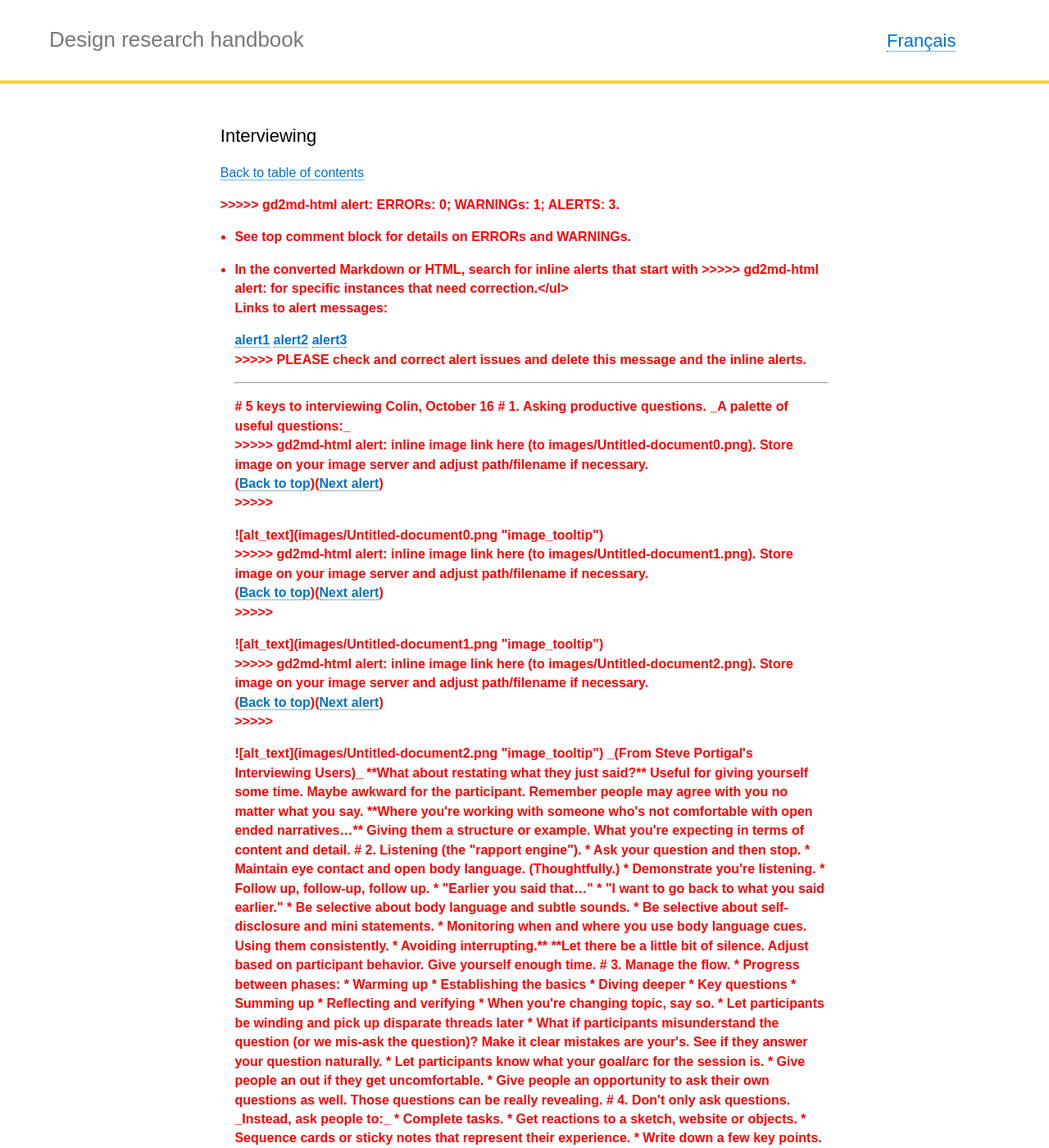
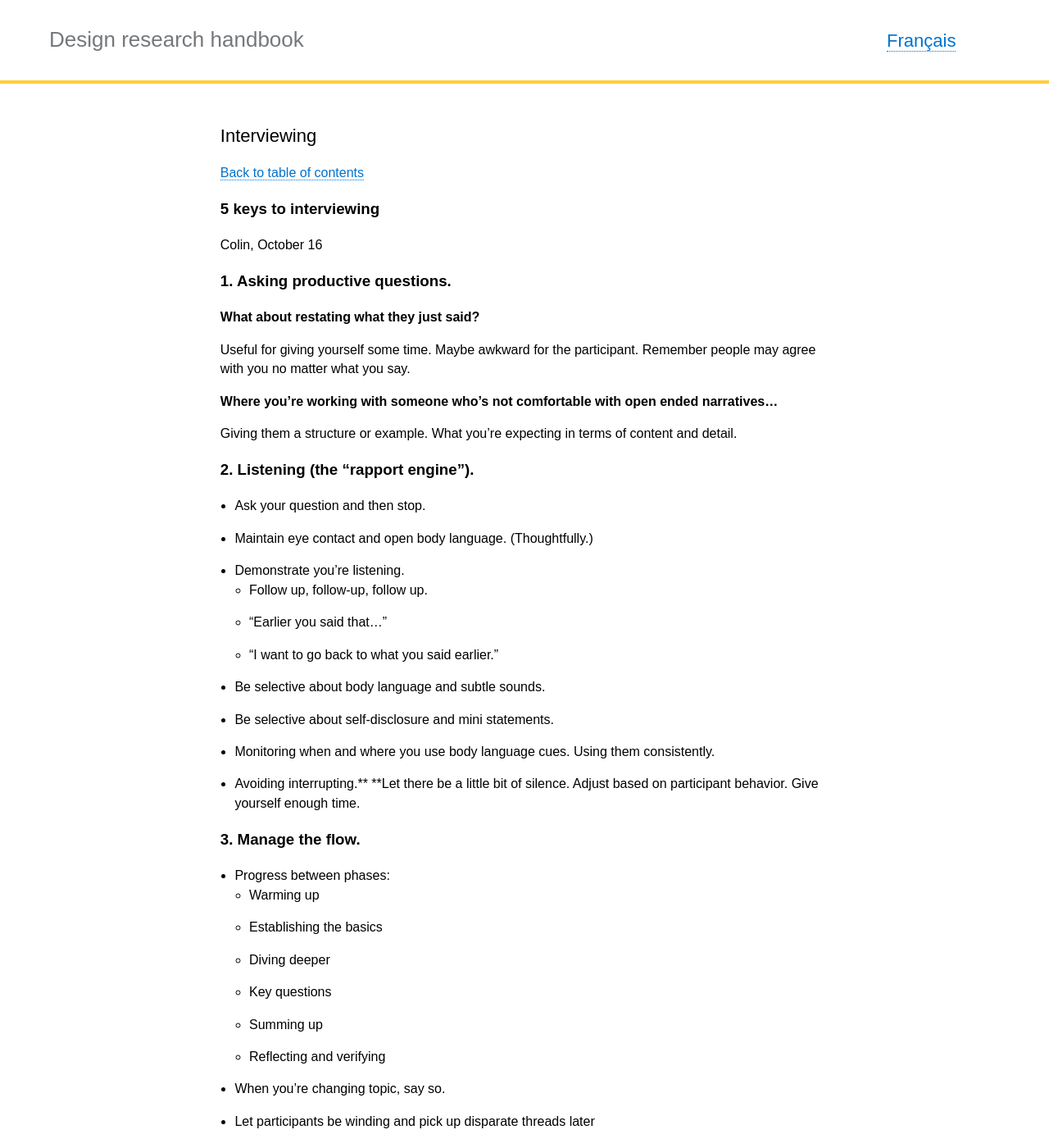
Before and after one commit to cds-snc/design-research-handbook, a Jekyll site: the page built from _pages/en/methods/interviewing.md, in a window 1280 px wide and 1400 px high. Shown: the whole window at 82% size. Built offline with Jekyll 4.4.1, drawn with Linux system fonts in a browser that asks for light colours; some of the changed text lies outside the part shown.

Commit message:
Removing crap and fixing headings

```diff
--- a/_pages/en/methods/interviewing.md
+++ b/_pages/en/methods/interviewing.md
@@ -8,52 +8,12 @@ trans_url: "/fr-needed/"
 ---
 
 
-
-<p style="color: red; font-weight: bold">>>>>>  gd2md-html alert:  ERRORs: 0; WARNINGs: 1; ALERTS: 3.</p>
-<ul style="color: red; font-weight: bold"><li>See top comment block for details on ERRORs and WARNINGs. <li>In the converted Markdown or HTML, search for inline alerts that start with >>>>>  gd2md-html alert:  for specific instances that need correction.</ul>
-
-<p style="color: red; font-weight: bold">Links to alert messages:</p><a href="#gdcalert1">alert1</a>
-<a href="#gdcalert2">alert2</a>
-<a href="#gdcalert3">alert3</a>
-
-<p style="color: red; font-weight: bold">>>>>> PLEASE check and correct alert issues and delete this message and the inline alerts.<hr></p>
-
-
-
-# 5 keys to interviewing
+### 5 keys to interviewing
 
 Colin, October 16
 
 
-# 1. Asking productive questions.
-
-_A palette of useful questions:_
-
-
-
-<p id="gdcalert1" ><span style="color: red; font-weight: bold">>>>>>  gd2md-html alert: inline image link here (to images/Untitled-document0.png). Store image on your image server and adjust path/filename if necessary. </span><br>(<a href="#">Back to top</a>)(<a href="#gdcalert2">Next alert</a>)<br><span style="color: red; font-weight: bold">>>>>> </span></p>
-
-
-![alt_text](images/Untitled-document0.png "image_tooltip")
-
-
-
-
-<p id="gdcalert2" ><span style="color: red; font-weight: bold">>>>>>  gd2md-html alert: inline image link here (to images/Untitled-document1.png). Store image on your image server and adjust path/filename if necessary. </span><br>(<a href="#">Back to top</a>)(<a href="#gdcalert3">Next alert</a>)<br><span style="color: red; font-weight: bold">>>>>> </span></p>
-
-
-![alt_text](images/Untitled-document1.png "image_tooltip")
-
-
-
-
-<p id="gdcalert3" ><span style="color: red; font-weight: bold">>>>>>  gd2md-html alert: inline image link here (to images/Untitled-document2.png). Store image on your image server and adjust path/filename if necessary. </span><br>(<a href="#">Back to top</a>)(<a href="#gdcalert4">Next alert</a>)<br><span style="color: red; font-weight: bold">>>>>> </span></p>
-
-
-![alt_text](images/Untitled-document2.png "image_tooltip")
-
-
-_(From Steve Portigal's Interviewing Users)_
+### 1. Asking productive questions.
 
 **What about restating what they just said?**
 
@@ -64,7 +24,7 @@ Useful for giving yourself some time. Maybe awkward for the participant. Remembe
 Giving them a structure or example. What you're expecting in terms of content and detail.
 
 
-# 2. Listening (the "rapport engine").
+### 2. Listening (the "rapport engine").
 
 
 
@@ -80,7 +40,7 @@ Giving them a structure or example. What you're expecting in terms of content an
 *   Avoiding interrupting.** **Let there be a little bit of silence. Adjust based on participant behavior. Give yourself enough time.
 
 
-# 3. Manage the flow.
+### 3. Manage the flow.
 
 
 
@@ -99,7 +59,7 @@ Giving them a structure or example. What you're expecting in terms of content an
 *   Give people an opportunity to ask their own questions as well. Those questions can be really revealing.
 
 
-# 4. Don't only ask questions.
+### 4. Don't only ask questions.
 
 _Instead, ask people to:_
 
@@ -114,7 +74,7 @@ _Instead, ask people to:_
 *   Following your gut when you things go off the rails.
 
 
-# 5. Look for patterns, not outliers.
+### 5. Look for patterns, not outliers.
 
 
 
@@ -123,5 +83,3 @@ _Instead, ask people to:_
 *   Talk about the diversity of answers, not just the most memorable one.
 *   Come to conclusions, then analyze again.
 *   Don't analyze alone.
-
-<!-- Docs to Markdown version 1.0β14 -->
```
